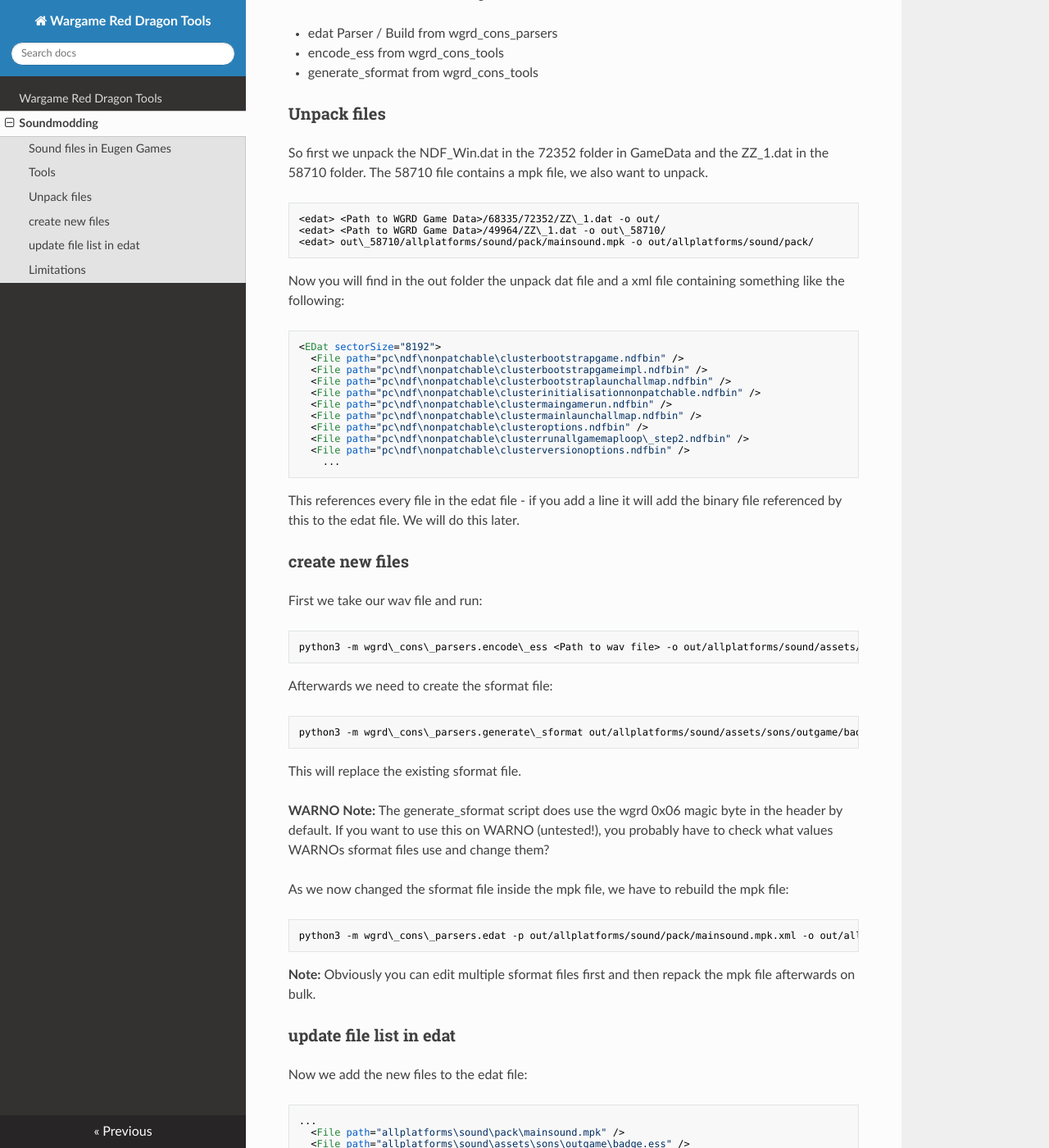
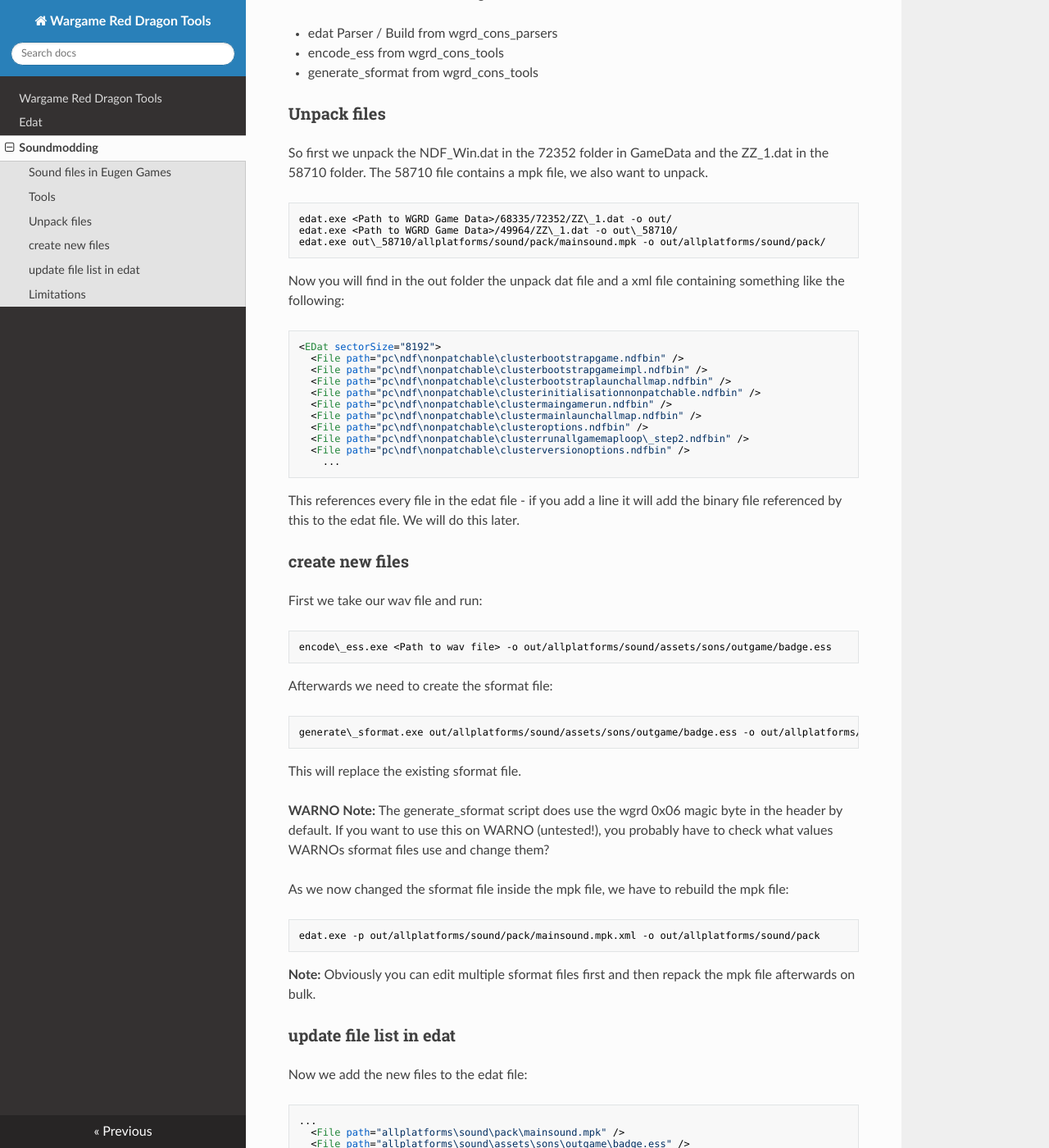
Before and after one commit to ev1313/wgrd-cons-tools, an MkDocs documentation site: the page built from docs/soundmodding.md, in a window 1280 px wide and 1400 px high, scrolled down 466 px. Shown: the whole window at 82% size. Built offline with MkDocs 1.6.1, drawn with Linux system fonts in a browser that asks for light colours; nearby versions of some CDN libraries; some of the changed text lies outside the part shown.

Commit message:
update soundmodding

````diff
--- a/docs/soundmodding.md
+++ b/docs/soundmodding.md
@@ -21,9 +21,9 @@ For this we will need the following tools:
 So first we unpack the NDF\_Win.dat in the 72352 folder in GameData and the ZZ\_1.dat in the 58710 folder. The 58710 file contains a mpk file, we also want to unpack.
 
 ``` bash
-<edat> <Path to WGRD Game Data>/68335/72352/ZZ\_1.dat -o out/
-<edat> <Path to WGRD Game Data>/49964/ZZ\_1.dat -o out\_58710/
-<edat> out\_58710/allplatforms/sound/pack/mainsound.mpk -o out/allplatforms/sound/pack/
+edat.exe <Path to WGRD Game Data>/68335/72352/ZZ\_1.dat -o out/
+edat.exe <Path to WGRD Game Data>/49964/ZZ\_1.dat -o out\_58710/
+edat.exe out\_58710/allplatforms/sound/pack/mainsound.mpk -o out/allplatforms/sound/pack/
 ```
 
 Now you will find in the out folder the unpack dat file and a xml file containing something like the following:
@@ -49,13 +49,13 @@ This references every file in the edat file - if you add a line it will add the
 First we take our wav file and run:
 
 ``` bash
-python3 -m wgrd\_cons\_parsers.encode\_ess <Path to wav file> -o out/allplatforms/sound/assets/sons/outgame/badge.ess
+encode\_ess.exe <Path to wav file> -o out/allplatforms/sound/assets/sons/outgame/badge.ess
 ```
 
 Afterwards we need to create the sformat file:
 
 ``` bash
-python3 -m wgrd\_cons\_parsers.generate\_sformat out/allplatforms/sound/assets/sons/outgame/badge.ess -o out/allplatforms/sound/pack/allplatforms/sound/assets/sons/outgame/badge.sformat
+generate\_sformat.exe out/allplatforms/sound/assets/sons/outgame/badge.ess -o out/allplatforms/sound/pack/allplatforms/sound/assets/sons/outgame/badge.sformat
 ```
 
 This will replace the existing sformat file.
@@ -65,7 +65,7 @@ This will replace the existing sformat file.
 As we now changed the sformat file inside the mpk file, we have to rebuild the mpk file:
 
 ``` bash
-python3 -m wgrd\_cons\_parsers.edat -p out/allplatforms/sound/pack/mainsound.mpk.xml -o out/allplatforms/sound/pack
+edat.exe -p out/allplatforms/sound/pack/mainsound.mpk.xml -o out/allplatforms/sound/pack
 ```
 
 **Note:**
@@ -85,7 +85,7 @@ Now we add the new files to the edat file:
 Afterwards we can rebuild the NDF\_Win.dat file:
 
 ```bash
-python3 -m wgrd\_cons\_parsers.edat -p out/ZZ\_1.dat.xml -o out/
+edat.exe -p out/ZZ\_1.dat.xml -o out/
 ```
 
 This can now be loaded into the game (copy it into the/68335/72352/ZZ\_1.dat) and the badge sound effect (click on your rank badge) should be replaced.
````
Also changed, not shown: docs/edat.md (added, +68 -0 lines).
